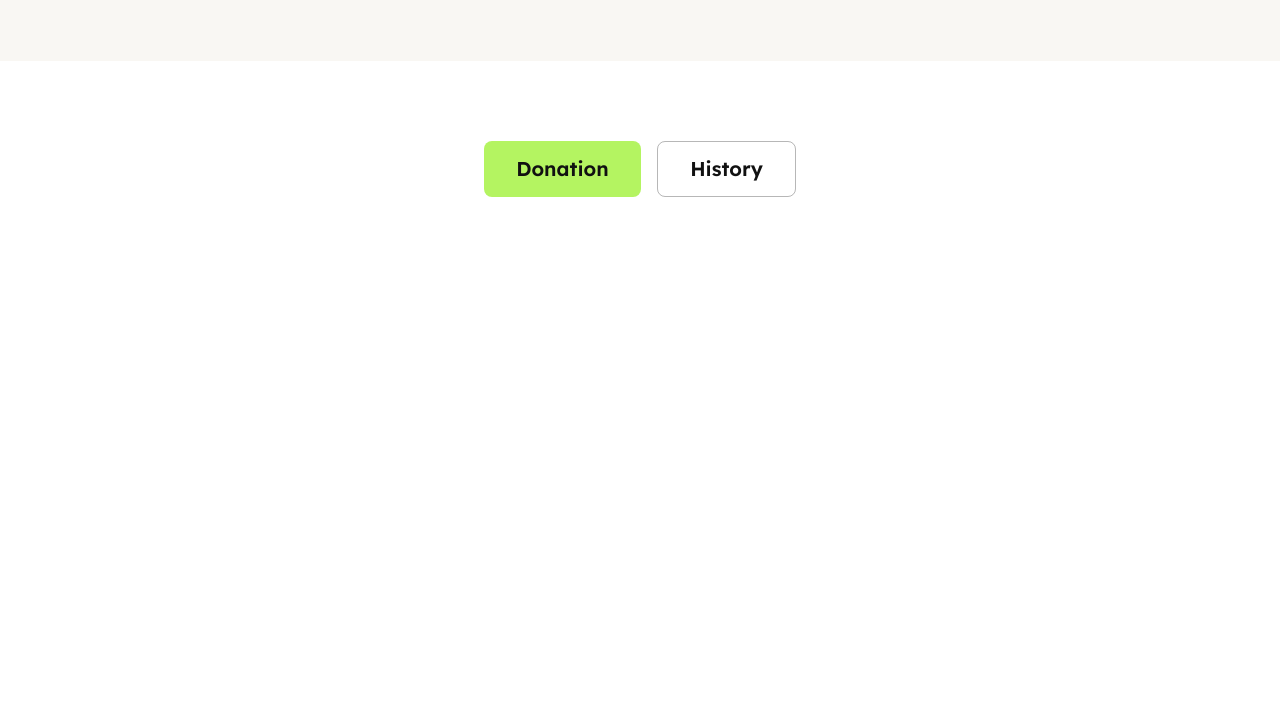
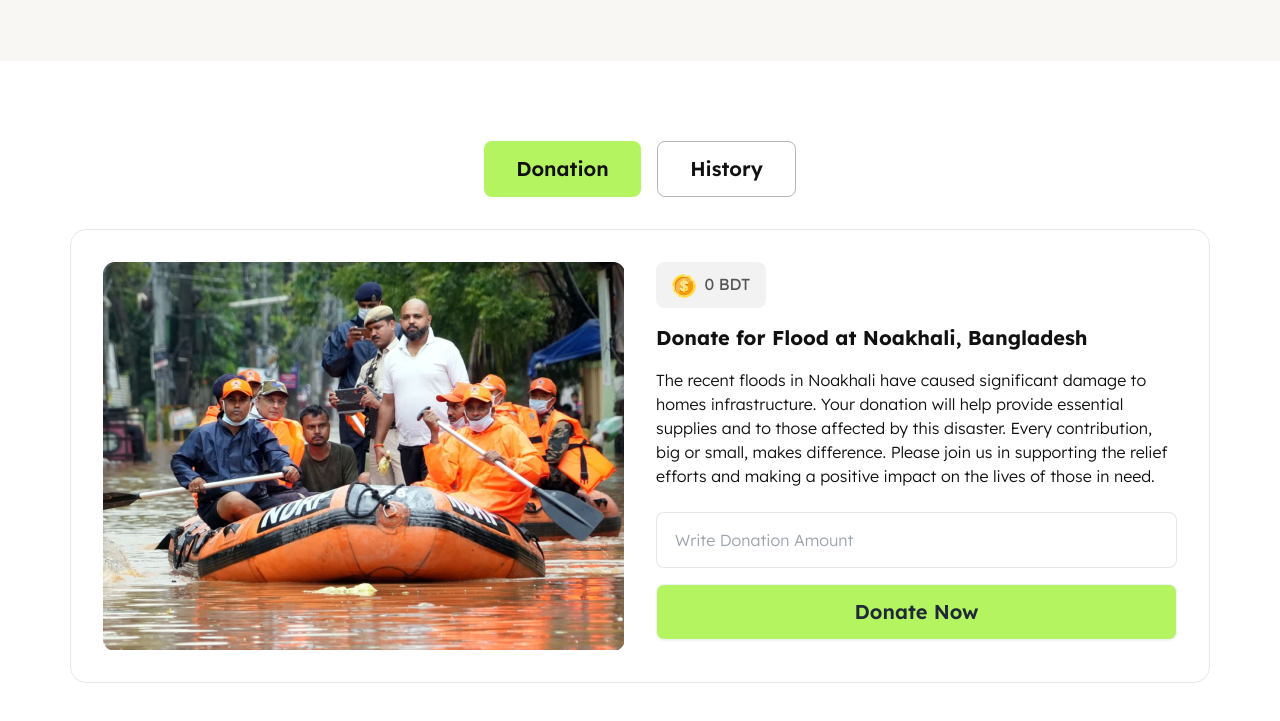
Before and after one commit to Hasnine670817/assignment-5, a plain HTML site: page index.html in a window 1280 px wide. Shown: the part 75-796 px from the top of the page. Drawn offline with nearby package versions, Linux system fonts and the light colour scheme.

Commit message:
flood-1 section done

```diff
--- a/index.html
+++ b/index.html
@@ -34,7 +34,7 @@
         }
     </script>
 </head>
-<body class="font-lexend text-black-1">
+<body class="font-lexend text-black-1 bg-[#F9F7F3]">
 
     <!-- header-area start here -->
     <header class="sticky top-0 bg-white">
@@ -59,5 +59,31 @@
         </div>
     </header>
 
+    <!-- main-area start here -->
+    <main class="bg-white">
+        <!-- flood - 1 section -->
+        <section class="flood-1-section mb-8">
+            <div class="lg:max-w-[1140px] container mx-auto px-5 xl:px-0">
+                <div class="rounded-2xl border border-[#1111111A] p-4 lg:p-8 grid grid-cols-1 md:grid-cols-2 gap-5 lg:gap-8">
+                    <div class="grid-item1">
+                        <img class="w-full md:h-full md:object-cover md:rounded-lg xl:h-auto xl:object-none xl:rounded-none" src="images/flood-1-image.png" alt="image">
+                    </div>
+                    <div class="grid-item2">
+                        <h4 class="inline-block rounded-lg text-base font-normal text-black-2 py-[10px] md:py-2 lg:py-[10px] px-4 md:px-3 lg:px-4 bg-[#1111110D]">
+                            <img class="inline-block mr-1" src="images/dollar2.png" alt="image">
+                            <p class="inline-block"><span>0</span> BDT</p>
+                        </h4>
+                        <h4 class="text-xl md:text-base lg:text-xl font-bold my-4 md:my-3 lg:my-4">Donate for Flood at Noakhali, Bangladesh</h4>
+                        <p class="text-base md:text-sm lg:text-base text-black-1 font-light"> The recent floods in Noakhali have caused significant damage to homes  infrastructure. Your donation will help provide essential supplies and  to those affected by this disaster. Every contribution, big or small, makes  difference. Please join us in supporting the relief efforts and making a positive impact on the lives of those in need.</p>
+                        <form>
+                            <input class="w-full rounded-lg border border-[#1111111A] h-14 md:h-12 lg:h-14 md:text-sm lg:text-base px-[18px] text-base font-light mt-6 mb-4 md:mt-4 lg:mt-6 md:mb-3 lg:mb-4" type="tel" name="tel" id="" placeholder="Write Donation Amount" required>
+                            <button class="btn text-xl md:text-base lg:text-xl font-semibold w-full text-center h-14 md:h-10 lg:h-14 bg-[#B4F461] hover:bg-[#b1df75] rounded-lg">Donate Now</button>
+                        </form>
+                    </div>
+                </div>
+            </div>
+        </section>
+    </main>
+
 </body>
 </html>
```
Also changed, not shown: images/dollar2.png (added), images/flood-1-image.png (added).
